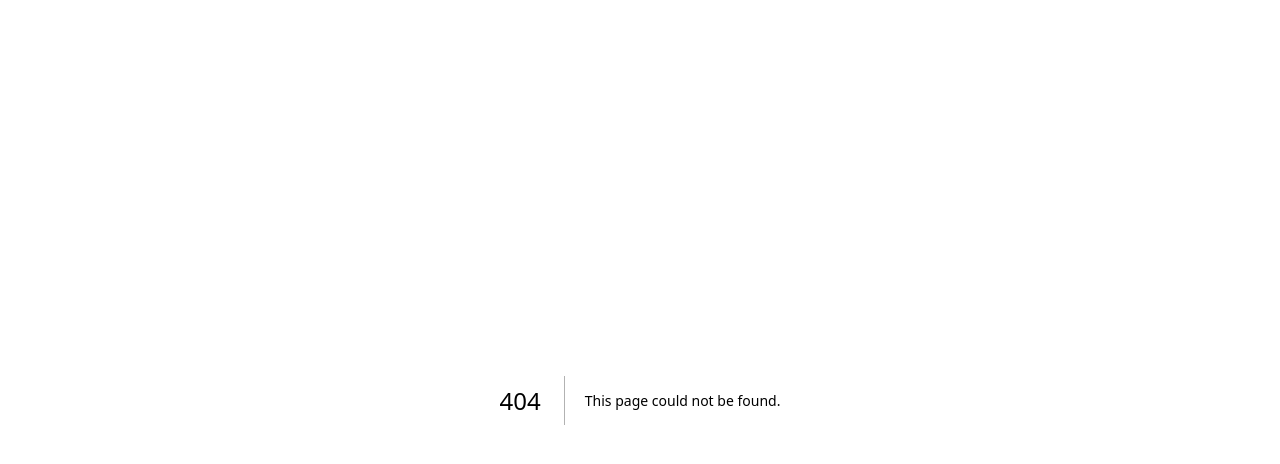
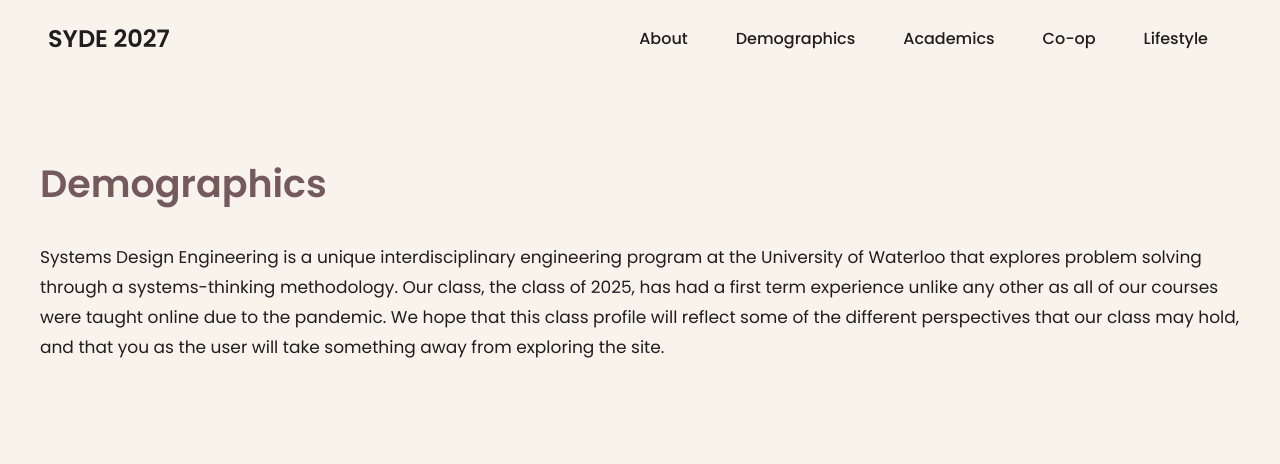
Before and after one commit to shelleychen318/syde27-class-profile, a Next.js app: page /demographics in a window 1280 px wide. Before the commit this address had no page. Shown: the top 464 px of the page. Built offline with nearby package versions, Linux system fonts and the light colour scheme.

Commit message:
added demographics page

```diff
--- a/pages/about/index.js
+++ b/pages/about/index.js
@@ -6,7 +6,7 @@ export default function About() {
   return (
     <>
       <Head>
-        <title>About SYDE '27</title>
+        <title>About | SYDE '27</title>
         <link rel="icon" href="/favicon.ico" />
       </Head>
 
@@ -14,7 +14,7 @@ export default function About() {
 
       <div className={styles.content}>
         <div>
-          <h2 className={styles.heading}>About Systems Design Engineering </h2>
+          <h2 className={styles.heading}>About the Program</h2>
           <p className={styles.paragraph}>
             Systems Design Engineering is a unique interdisciplinary engineering
             program at the University of Waterloo that explores problem solving
--- /dev/null
+++ b/pages/demographics/demographics.module.scss
@@ -0,0 +1,16 @@
+.content {
+  display: flex;
+  flex-direction: column;
+  margin: 3rem auto;
+  padding: 0 2.5rem;
+  max-width: 1200px;
+}
+
+.heading {
+  text-align: left;
+  color: var(--secondary);
+
+  .paragraph {
+    text-align: justify;
+  }
+}
--- /dev/null
+++ b/pages/demographics/index.js
@@ -0,0 +1,33 @@
+import Head from "next/head";
+import { NavBar } from "../../components";
+import styles from "./demographics.module.scss";
+
+export default function About() {
+  return (
+    <>
+      <Head>
+        <title>About | SYDE '27</title>
+        <link rel="icon" href="/favicon.ico" />
+      </Head>
+
+      <NavBar />
+
+      <div className={styles.content}>
+        <div>
+          <h2 className={styles.heading}>Demographics</h2>
+          <p className={styles.paragraph}>
+            Systems Design Engineering is a unique interdisciplinary engineering
+            program at the University of Waterloo that explores problem solving
+            through a systems-thinking methodology. Our class, the class of
+            2025, has had a first term experience unlike any other as all of our
+            courses were taught online due to the pandemic. We hope that this
+            class profile will reflect some of the different perspectives that
+            our class may hold, and that you as the user will take something
+            away from exploring the site.
+          </p>
+
+        </div>
+      </div>
+    </>
+  );
+}
--- a/styles/globals.scss
+++ b/styles/globals.scss
@@ -29,7 +29,7 @@ body {
 h1 {
   font-weight: 600;
   font-size: 54px;
-  line-height: 68px;
+  line-height: 72px;
 }
 
 h2 {
```
